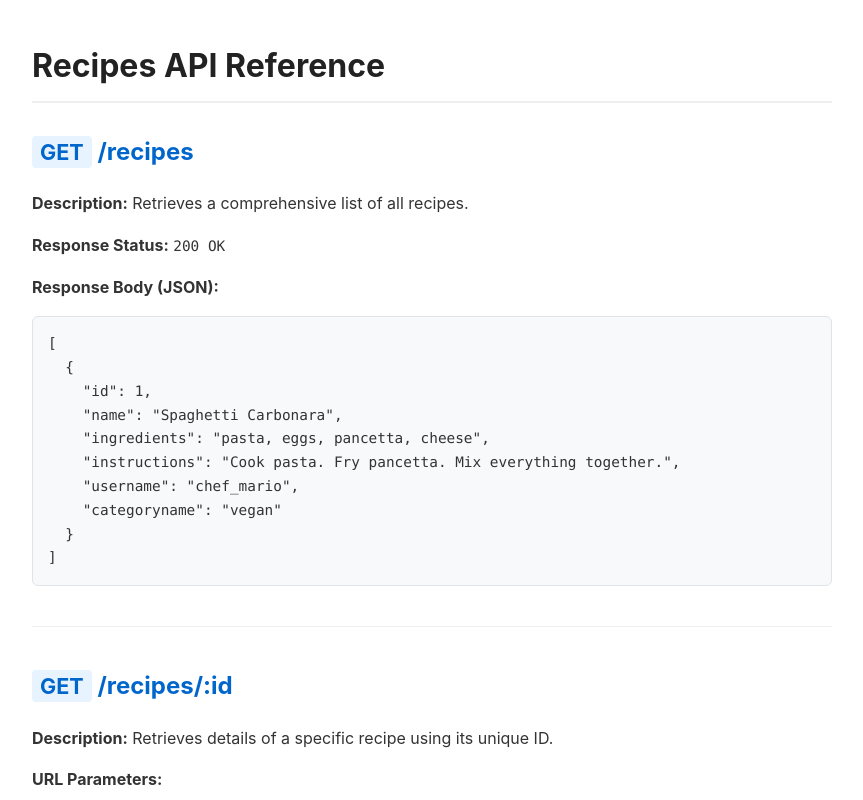
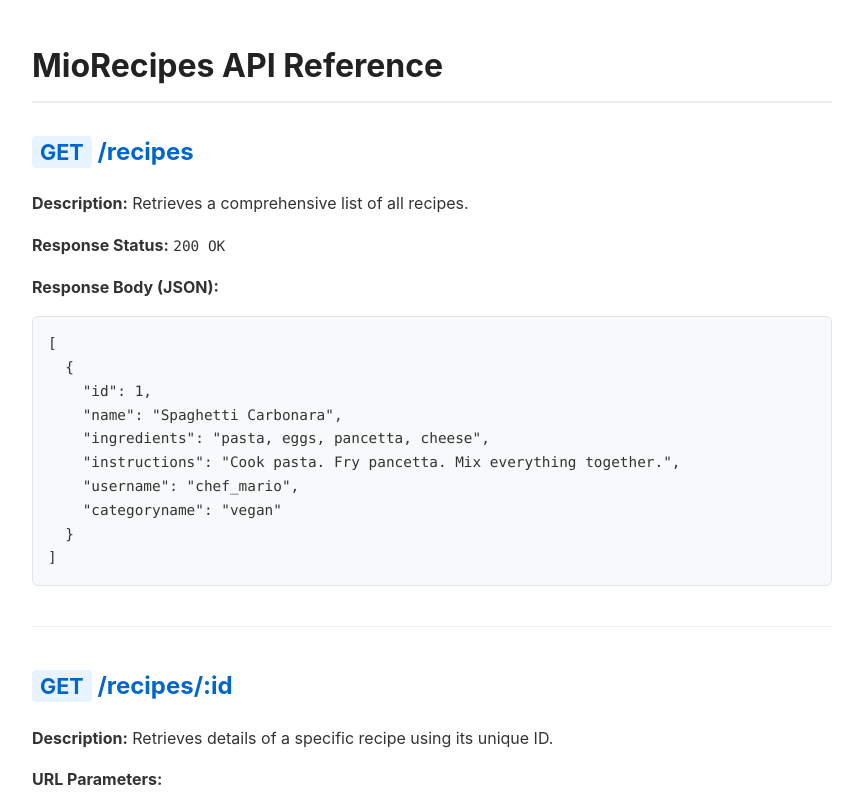
Before and after one commit to miors/recipe-backend, a website: page index.html in a window 1280 px wide. Shown: the top 800 px of the page, without its empty margins (208-1071 px from the left). Drawn offline with Linux system fonts and the light colour scheme.

Commit message:
slight text improvement

```diff
--- a/index.html
+++ b/index.html
@@ -60,7 +60,7 @@
     </style>
   </head>
   <body>
-    <h1>Recipes API Reference</h1>
+    <h1>MioRecipes API Reference</h1>
 
     <!-- GET /recipes -->
     <h2><span class="method">GET</span> /recipes</h2>
```
